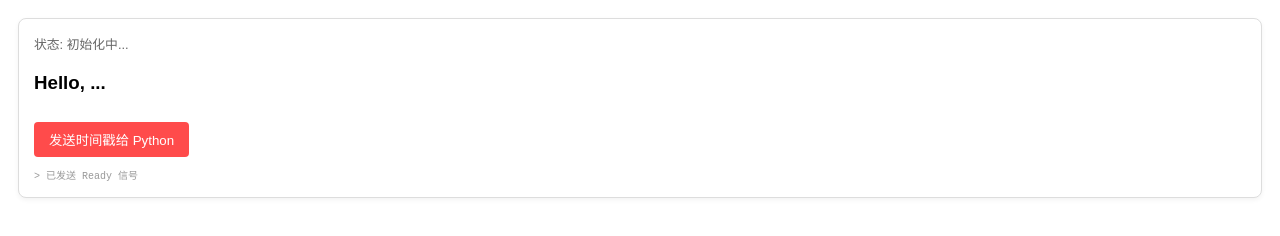
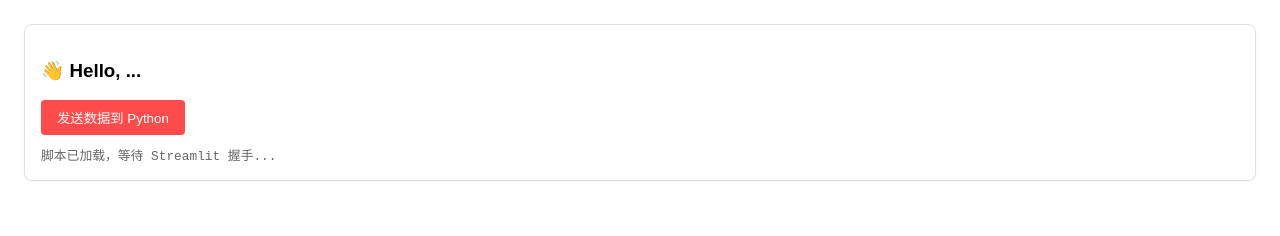
Before and after one commit to Bobo-28997/example_frontend_streamlit, a plain HTML site: page my_component/index.html in a window 1280 px wide. Drawn offline with Linux system fonts and the light colour scheme.

Commit message:
Update index.html

```diff
--- a/my_component/index.html
+++ b/my_component/index.html
@@ -5,133 +5,59 @@
     <meta name="viewport" content="width=device-width, initial-scale=1.0">
     <title>Streamlit Component</title>
     <style>
-        /* --- CSS 样式直接写在这里 --- */
-        body {
-            font-family: sans-serif;
-            padding: 10px;
-            background-color: transparent;
+        body { font-family: sans-serif; padding: 1rem; background: transparent; }
+        .card {
+            background: white; border: 1px solid #e0e0e0;
+            border-radius: 0.5rem; padding: 1rem;
+            box-shadow: 0 1px 2px rgba(0,0,0,0.05);
         }
-        .card {
-            background: white;
-            border: 1px solid #ddd;
-            border-radius: 8px;
-            padding: 15px;
-            box-shadow: 0 2px 5px rgba(0,0,0,0.05);
-        }
-        .status { font-size: 0.8em; color: #666; margin-bottom: 10px; }
-        .success { color: green; font-weight: bold; }
         button {
-            background-color: #ff4b4b;
-            color: white;
-            border: none;
-            padding: 8px 15px;
-            border-radius: 4px;
-            cursor: pointer;
-            margin-top: 10px;
+            background-color: #ff4b4b; color: white; border: none;
+            padding: 0.5rem 1rem; border-radius: 0.25rem; cursor: pointer;
         }
         button:hover { background-color: #ff2b2b; }
-        #debug {
-            margin-top: 10px;
-            font-family: monospace;
-            font-size: 10px;
-            color: #999;
-            white-space: pre-wrap;
-        }
+        #debug { margin-top: 10px; font-size: 0.8rem; color: #666; font-family: monospace; }
+        .success { color: green; font-weight: bold; }
     </style>
 </head>
 <body>
     <div class="card">
-        <div class="status">状态: <span id="status-text">初始化中...</span></div>
-        <h3>Hello, <span id="name-display">...</span></h3>
-        <button id="btn">发送时间戳给 Python</button>
-        <div id="debug"></div>
+        <h3>👋 Hello, <span id="name-display">...</span></h3>
+        <button id="btn">发送数据到 Python</button>
+        <div id="debug">等待连接...</div>
     </div>
 
     <script>
-        // --- Streamlit 通信微内核 (Micro-Kernel) ---
-        const Streamlit = {
-            RENDER_EVENT: "streamlit:render",
-            events: {
-                addEventListener: function(type, callback) {
-                    window.addEventListener("message", function(event) {
-                        if (event.data.type === type) {
-                            event.detail = event.data; // 适配 Streamlit 标准
-                            callback(event);
-                        }
-                    });
-                }
-            },
-            setComponentValue: function(value) {
-                window.parent.postMessage({
-                    type: "streamlit:setComponentValue",
-                    value: value
-                }, "*");
-            },
-            setFrameHeight: function(height) {
-                // 如果没指定高度，则计算 body 高度
-                if (!height) {
-                    height = document.body.scrollHeight + 20; // 加一点余量
-                }
-                window.parent.postMessage({
-                    type: "streamlit:setFrameHeight",
-                    height: height
-                }, "*");
-            },
-            setComponentReady: function() {
-                window.parent.postMessage({
-                    type: "streamlit:componentReady",
-                    apiVersion: 1
-                }, "*");
-            }
-        };
+    (function(){var e="streamlit:componentReady",t="streamlit:render",n="streamlit:setComponentValue",i="streamlit:setFrameHeight";function o(e){var t=e.data,n=e.source;if(n===window.parent){var i=t.type;if("streamlit:render"===i){var o=t.args;window.Streamlit.onRender&&window.Streamlit.onRender(o)}}}function a(e){window.parent.postMessage(e,window.Streamlit.streamlitUrl)}window.Streamlit={streamlitUrl:null,onRender:null,setComponentReady:function(){a({type:e,apiVersion:1})},setComponentValue:function(e){a({type:n,value:e})},setFrameHeight:function(e){void 0===e&&(e=document.body.scrollHeight),a({type:i,height:e})}},function(){var e=window.location.search;if(e){var t=new URLSearchParams(e).get("streamlitUrl");t&&(window.Streamlit.streamlitUrl=t,window.addEventListener("message",o),window.Streamlit.setComponentReady())}}()})();
     </script>
 
     <script>
-        const statusText = document.getElementById("status-text");
         const nameDisplay = document.getElementById("name-display");
+        const debug = document.getElementById("debug");
         const btn = document.getElementById("btn");
-        const debug = document.getElementById("debug");
 
-        function log(msg) {
-            debug.textContent += `> ${msg}\n`;
-            console.log(msg);
-        }
+        // 1. 设置回调函数
+        window.Streamlit.onRender = function(args) {
+            // 接收 Python 传来的参数
+            const name = args.name || "World";
+            nameDisplay.textContent = name;
+            debug.innerHTML = `状态: <span class="success">已连接 (Token: ${Date.now()})</span>`;
 
-        // 1. 定义渲染函数
-        function onRender(event) {
-            try {
-                // 获取参数
-                const args = event.detail.args;
-                log(`收到数据: ${JSON.stringify(args)}`);
-
-                // 更新 UI
-                nameDisplay.textContent = args.name || "Unknown";
-                statusText.innerHTML = "<span class='success'>已连接</span>";
-
-                // 自动调整高度
-                Streamlit.setFrameHeight();
-            } catch (e) {
-                log(`渲染错误: ${e.message}`);
-            }
-        }
-
-        // 2. 绑定点击事件
-        btn.onclick = function() {
-            const val = "Clicked at " + new Date().toLocaleTimeString();
-            log(`发送: ${val}`);
-            Streamlit.setComponentValue(val);
+            // 自动调整高度
+            window.Streamlit.setFrameHeight();
         };
 
-        // 3. 启动监听
-        Streamlit.events.addEventListener(Streamlit.RENDER_EVENT, onRender);
+        // 2. 绑定按钮事件
+        btn.onclick = function() {
+            const msg = `Clicked at ${new Date().toLocaleTimeString()}`;
+            debug.textContent = `正在发送: ${msg}`;
+            window.Streamlit.setComponentValue(msg);
+        };
 
-        // 4. 通知 Python 前端已就绪
-        // 稍微延迟一点点确保 DOM 渲染完毕
-        setTimeout(() => {
-            Streamlit.setComponentReady();
-            Streamlit.setFrameHeight(200); // 先给一个初始高度
-            log("已发送 Ready 信号");
-        }, 100);
+        // 注意：官方库（上面的 minified script）会自动调用 setComponentReady()
+        // 所以这里不需要手动调用它，只需要定义 onRender 即可。
+
+        debug.textContent = "脚本已加载，等待 Streamlit 握手...";
     </script>
 </body>
 </html>
```
